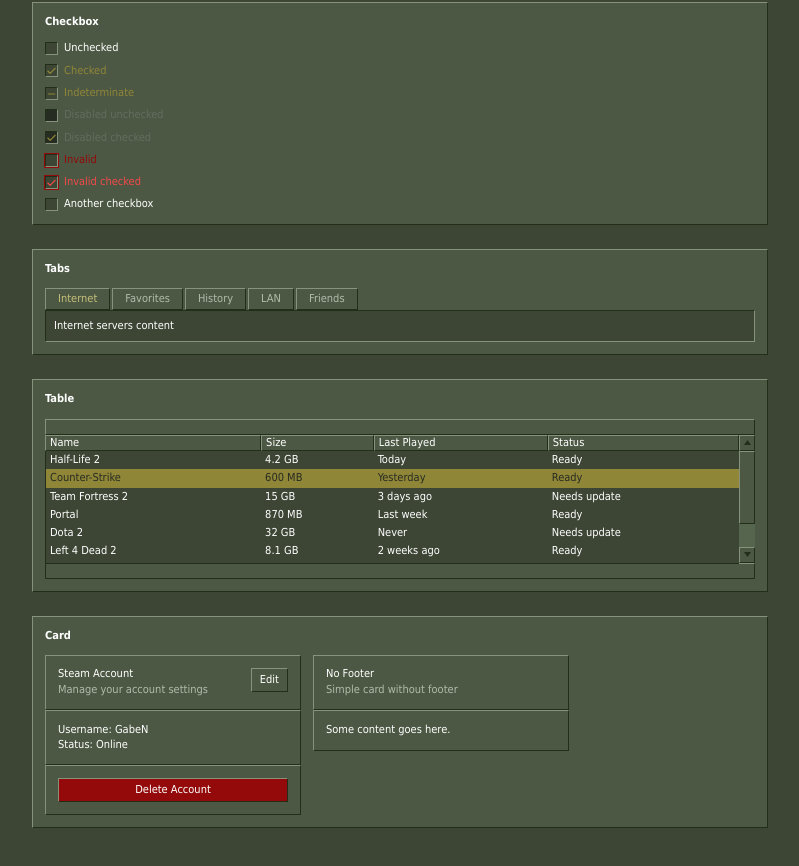
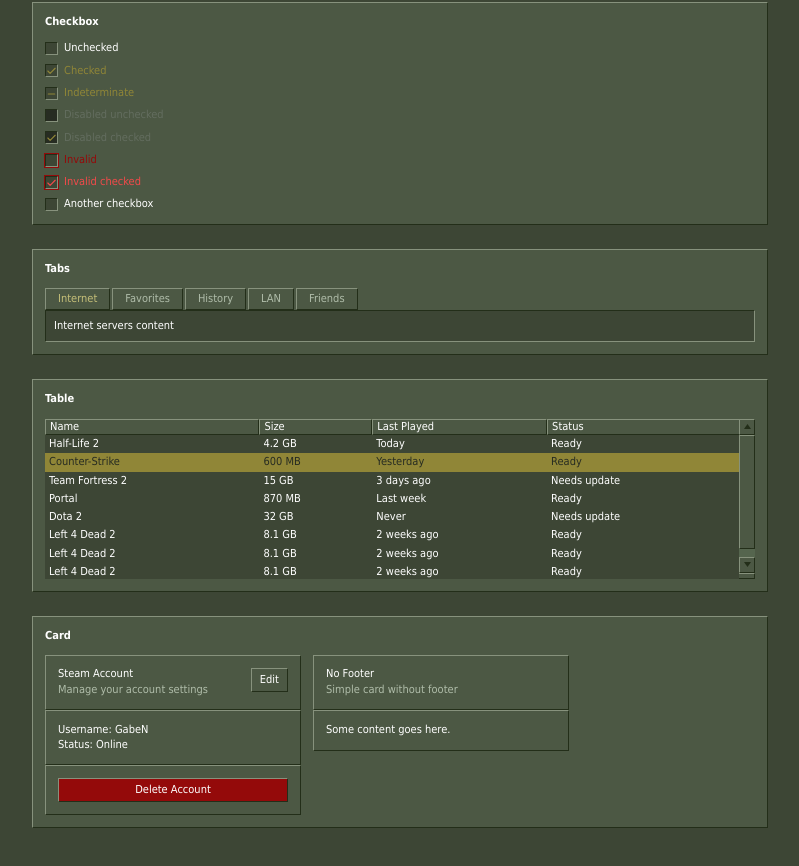
Before and after one commit to OnlyNinjaGear/go2003, a Next.js app: page / in a window 1280 px wide. Shown: the part 710-1576 px from the top of the page, without its empty margins (240-1039 px from the left). Built offline with nearby package versions, Linux system fonts and the light colour scheme.

Commit message:
auto: table.tsx

```diff
--- a/app/page.tsx
+++ b/app/page.tsx
@@ -164,9 +164,6 @@ export default function Home() {
           <Table containerClassName="max-h-[160px] bg-input-bg">
             <TableHeader>
               <TableRow>
-                <TableHead colSpan={4}></TableHead>
-              </TableRow>
-              <TableRow>
                 <TableHead>Name</TableHead>
                 <TableHead>Size</TableHead>
                 <TableHead>Last Played</TableHead>
@@ -230,9 +227,7 @@ export default function Home() {
               </TableRow>
             </TableBody>
             <TableFooter>
-              <TableRow>
-                <TableCell colSpan={4}></TableCell>
-              </TableRow>
+
             </TableFooter>
           </Table>
         </section>
--- a/registry/steam2003/ui/table.tsx
+++ b/registry/steam2003/ui/table.tsx
@@ -109,6 +109,7 @@ function Win32Scrollbar({
   return (
     <div className="flex flex-col self-stretch shrink-0" style={{ width: SB_W }}>
       {/* header row extension — no left border so it merges with last th */}
+      {s.theadH > BTN_H && (
         <div
           className="bg-panel shrink-0 overflow-hidden px-1 py-0.5"
           style={{
@@ -118,6 +119,7 @@ function Win32Scrollbar({
             borderBottom: "1px solid var(--border-dark)",
           }}
         >{header}</div>
+      )}
 
       {/* Up button */}
       <div
@@ -256,7 +258,7 @@ function TableCell({ className, ...props }: React.ComponentProps<"td">) {
     <td
       data-slot="table-cell"
       className={cn(
-        "px-1 py-0.5 h-4! first:border-l first:border-border-dark align-middle whitespace-nowrap [&:has([role=checkbox])]:pr-0 [&>[role=checkbox]]:translate-y-[2px]",
+        "px-1 py-0.5 h-4! align-middle whitespace-nowrap [&:has([role=checkbox])]:pr-0 [&>[role=checkbox]]:translate-y-[2px]",
         className
       )}
       {...props}
```
Lines whose indentation alone changed are shown as unchanged.
